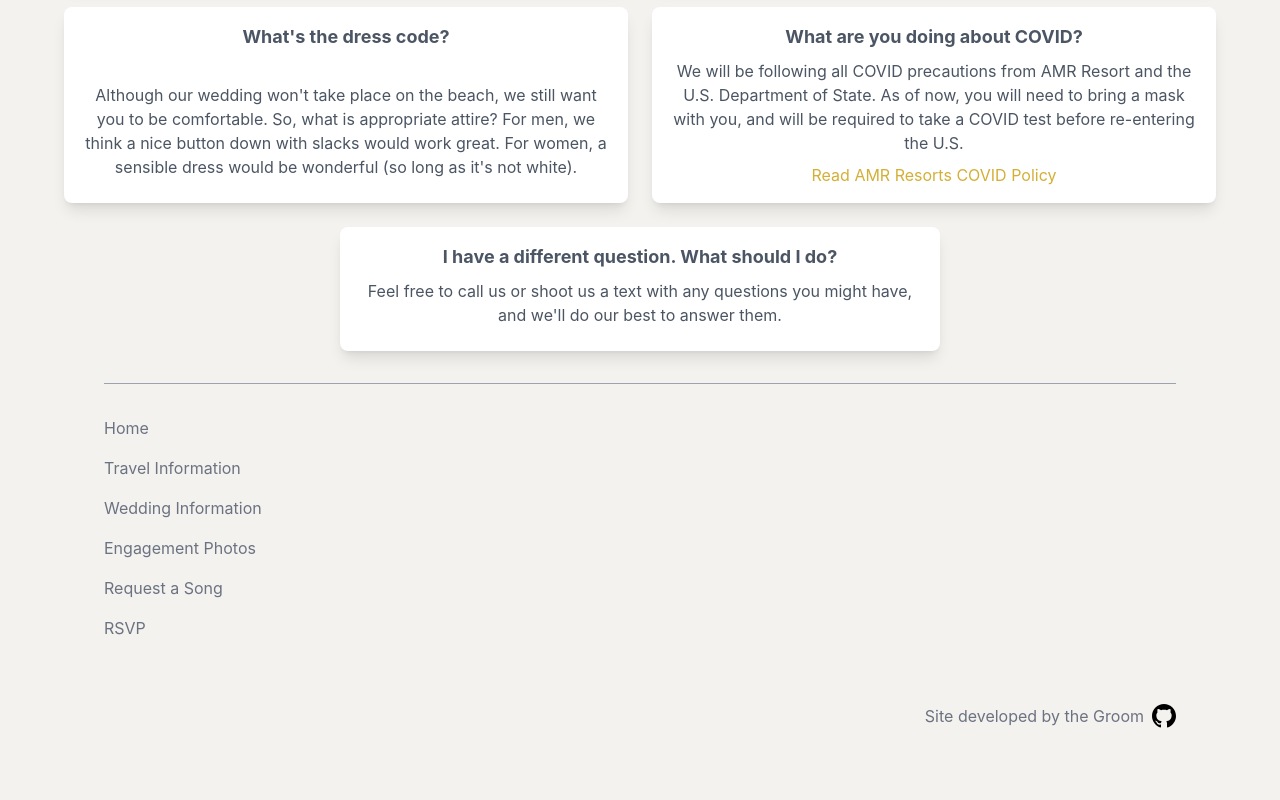
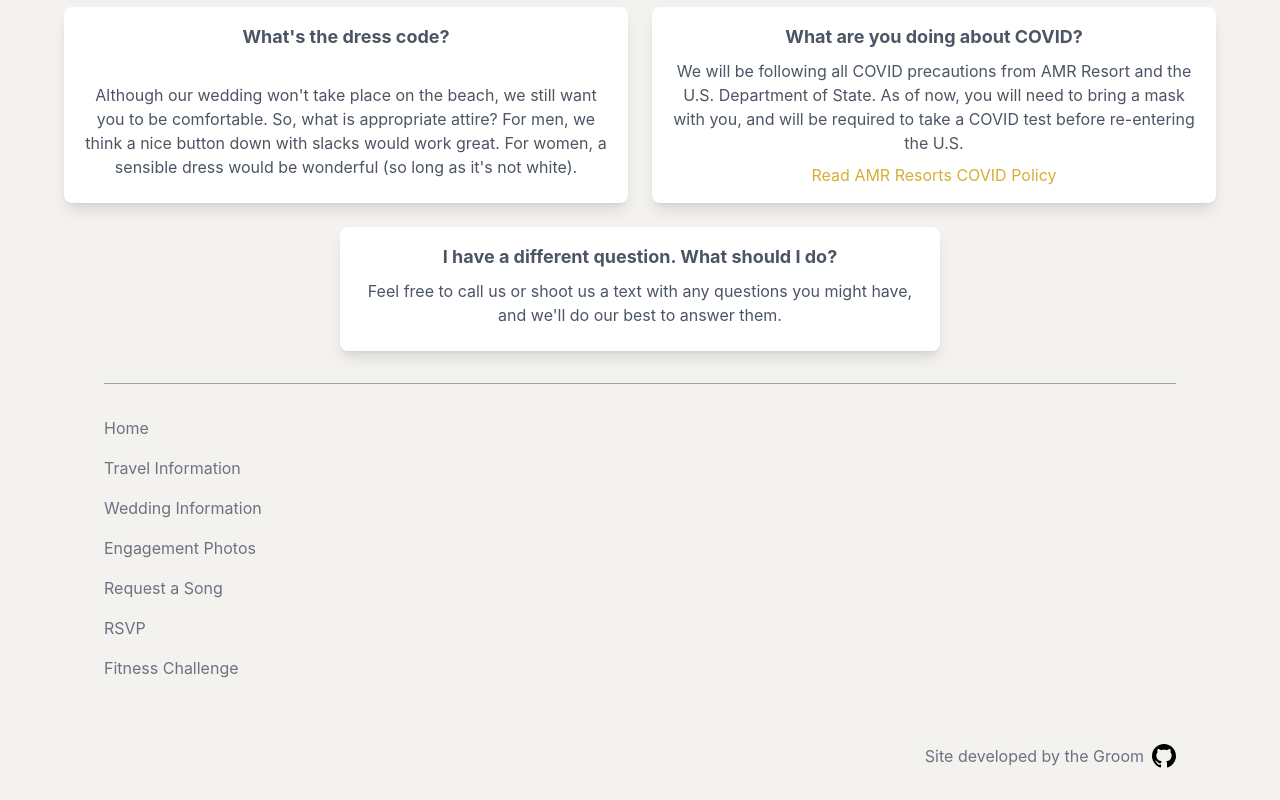
Before and after one commit to elipuente/puentewedding.com, a Next.js app: page / in a window 1280 px wide. Shown: the part 1729-2529 px from the top of the page. Before the commit the page ends 2489 px from the top, so only its background shows below. Built offline with nearby package versions, Linux system fonts and the light colour scheme.

Commit message:
Add fitness challenge link to footer.

```diff
--- a/components/Footer.tsx
+++ b/components/Footer.tsx
@@ -37,6 +37,14 @@
         >
           RSVP
         </a>
+        <a
+          className="text-gray-500 hover:text-gray-600 transition"
+          href="https://fitness.puentewedding.com"
+          rel="noopener noreferrer"
+          target="_blank"
+        >
+          Fitness Challenge
+        </a>
       </div>
     </div>
     <div className="w-full">
```
